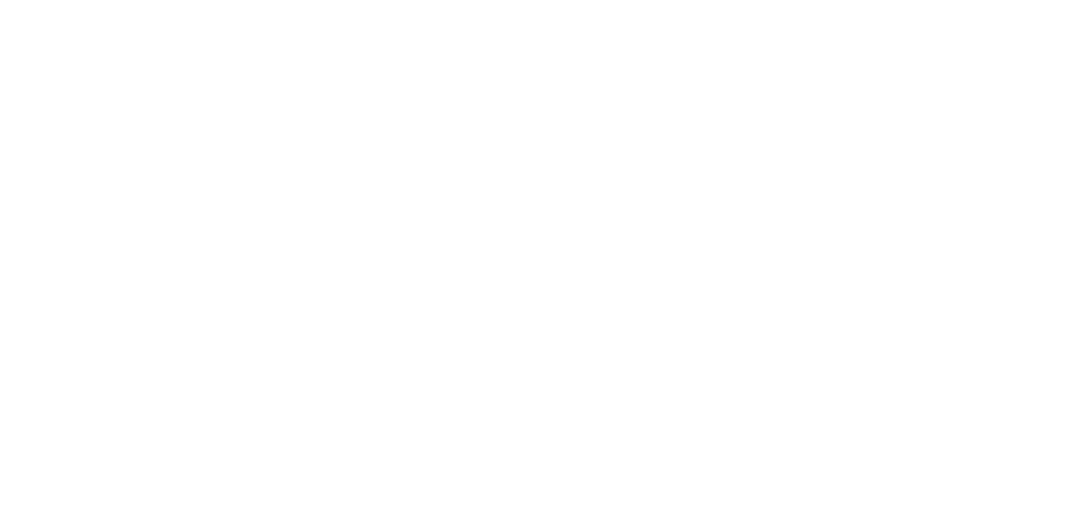
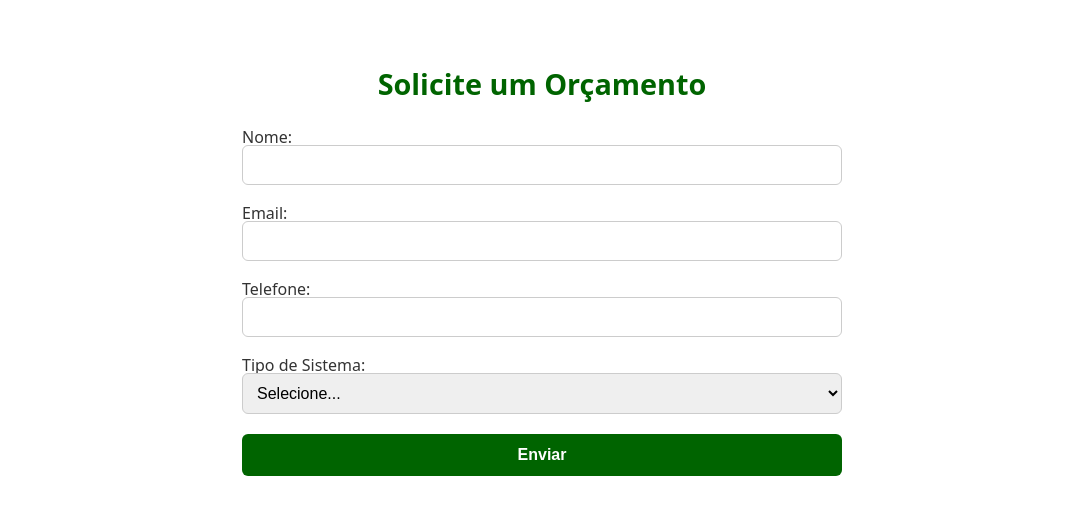
Before and after one commit to Franciane-sl/exerciciosM02S08, a React (Vite) app: page / in a window 1280 px wide. Shown: the part 2584-3098 px from the top of the page, without its empty margins (98-1181 px from the left). Before the commit the page ends 2564 px from the top, so only its background shows below. Built offline with nearby package versions, Linux system fonts and the light colour scheme.

Commit message:
Implemetação do componente orçamento.

```diff
--- a/src/App.jsx
+++ b/src/App.jsx
@@ -1,5 +1,6 @@
 import './App.css'
 import Navbar from './components/Navbar/Navbar'
+import Orcamento from './components/Orcamento/Orcamento'
 import PorQueInvestir from './components/PorQueInvestir/PorQueInvestir'
 import Produtos from './components/Produtos/Produtos'
 import SobreNos from './components/SobreNos/sobreNos'
@@ -21,6 +22,7 @@
         <SobreNos/>
         <PorQueInvestir/>
         <Produtos/>
+        <Orcamento/>
       </article>
     </main>
     </>
```
